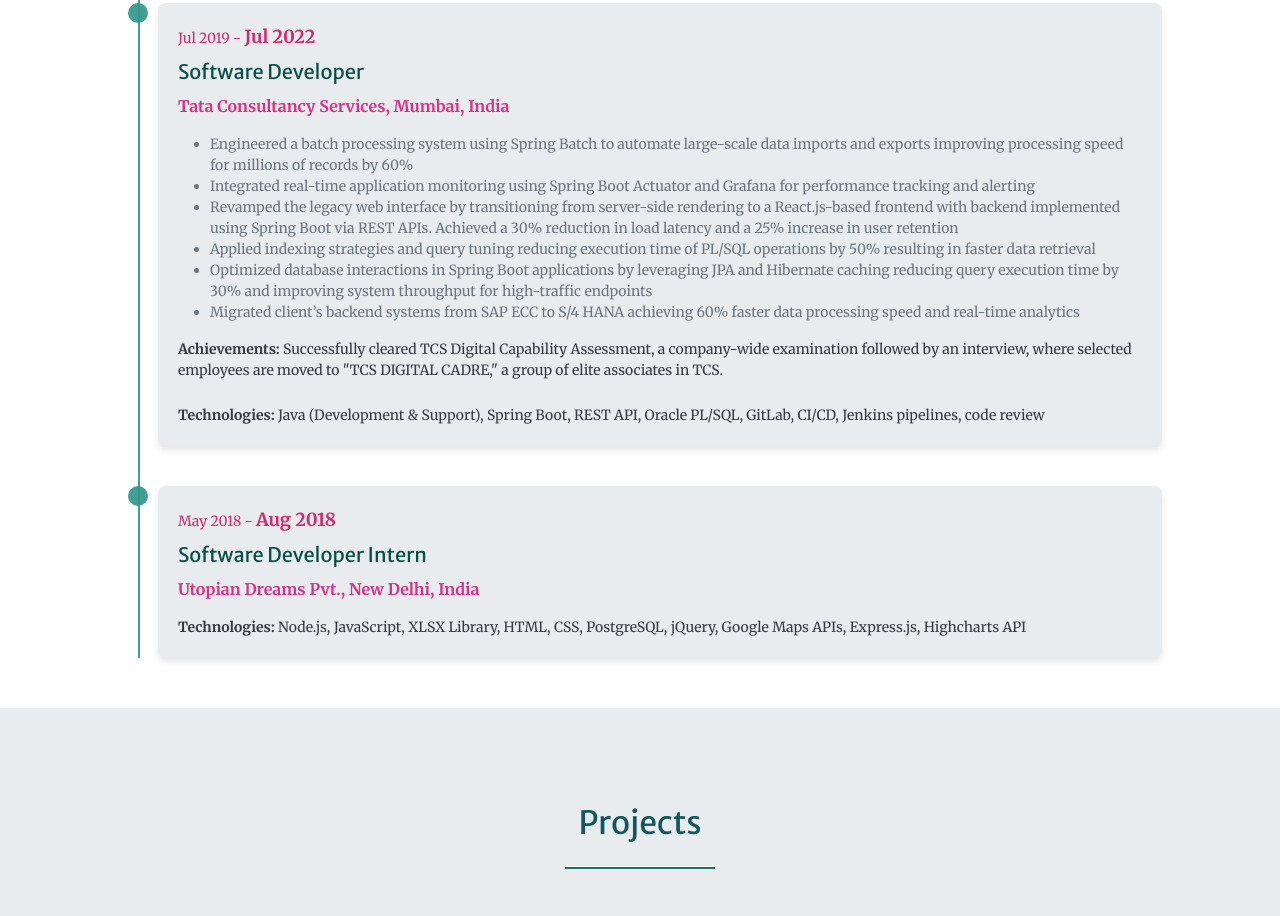
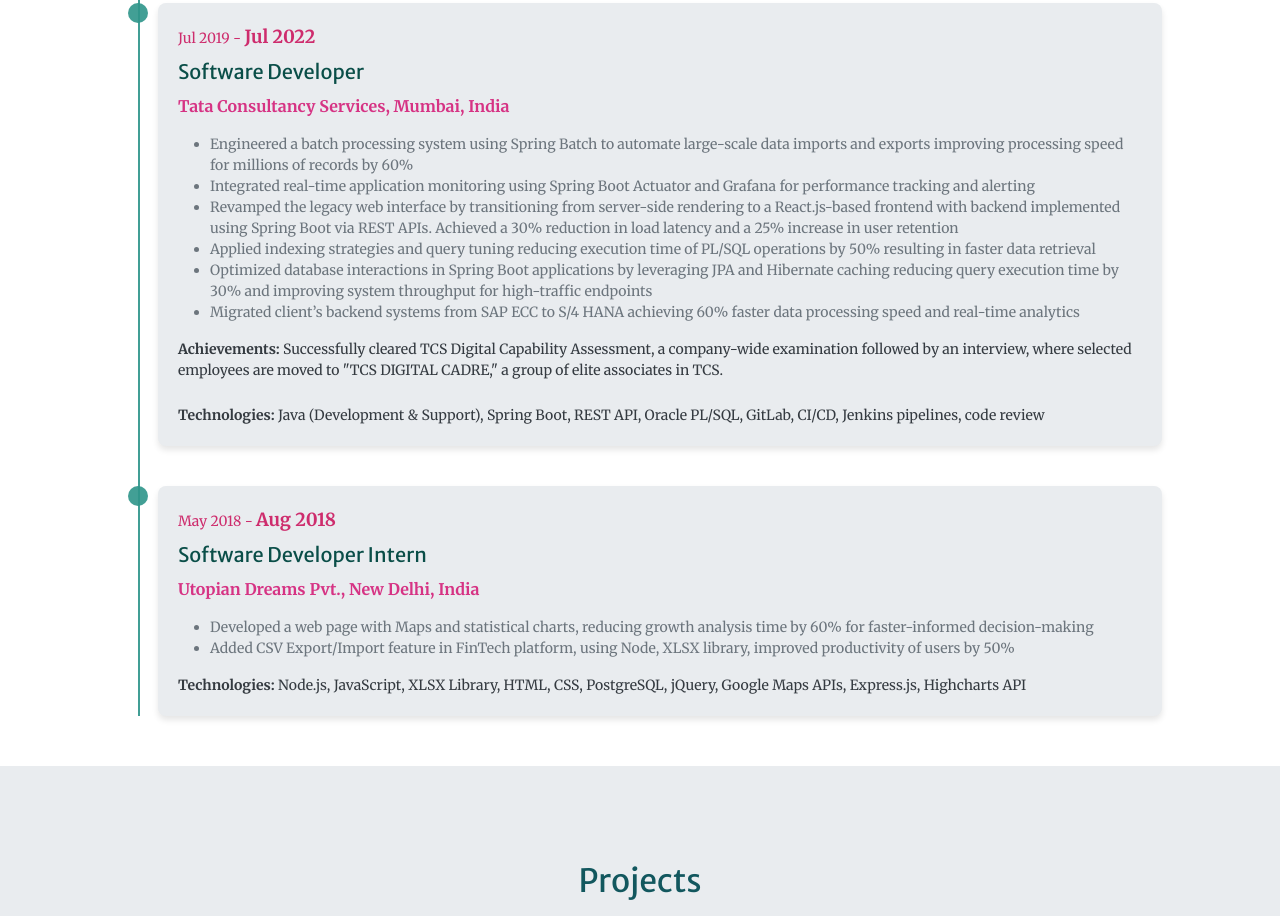
Before and after one commit to RupalJain97/RupalJain97, a plain HTML site: page index.html in a window 1280 px wide. Shown: the part 4356-5272 px from the top of the page. Drawn offline with nearby package versions, Linux system fonts and the light colour scheme; some packages are replaced by stand-ins of ours; a script that the page names is missing; a web font is replaced by a local one.

Commit message:
Updated Projects

```diff
--- a/partials/education_exp.html
+++ b/partials/education_exp.html
@@ -169,16 +169,14 @@
                             <h4 class="card-timeline-program">Software Developer Intern</h4>
                             <p class="card-timeline-university">Utopian Dreams Pvt., New Delhi, India</p>
                             <p class="card-timeline-course">
-                            <!-- <ul class="card-timeline-course">
+                            <ul class="card-timeline-course">
                                 <li>
-                                    Added CSV Export/Import feature in FinTech platform, using Node, XLSX library,
-                                    improved productivity of users by 50%
+                                    Developed a web page with Maps and statistical charts, reducing growth analysis time by 60% for faster-informed decision-making
                                 </li>
                                 <li>
-                                    Added Maps for location and statistical charts, reducing growth analysis time by
-                                    60%, aiding in faster, more informed decision-making
+                                    Added CSV Export/Import feature in FinTech platform, using Node, XLSX library, improved productivity of users by 50%
                                 </li>
-                            </ul> -->
+                            </ul>
                             </p>
                             <p class="card-timeline-gpa">
                                 <b>Technologies:</b>
```
